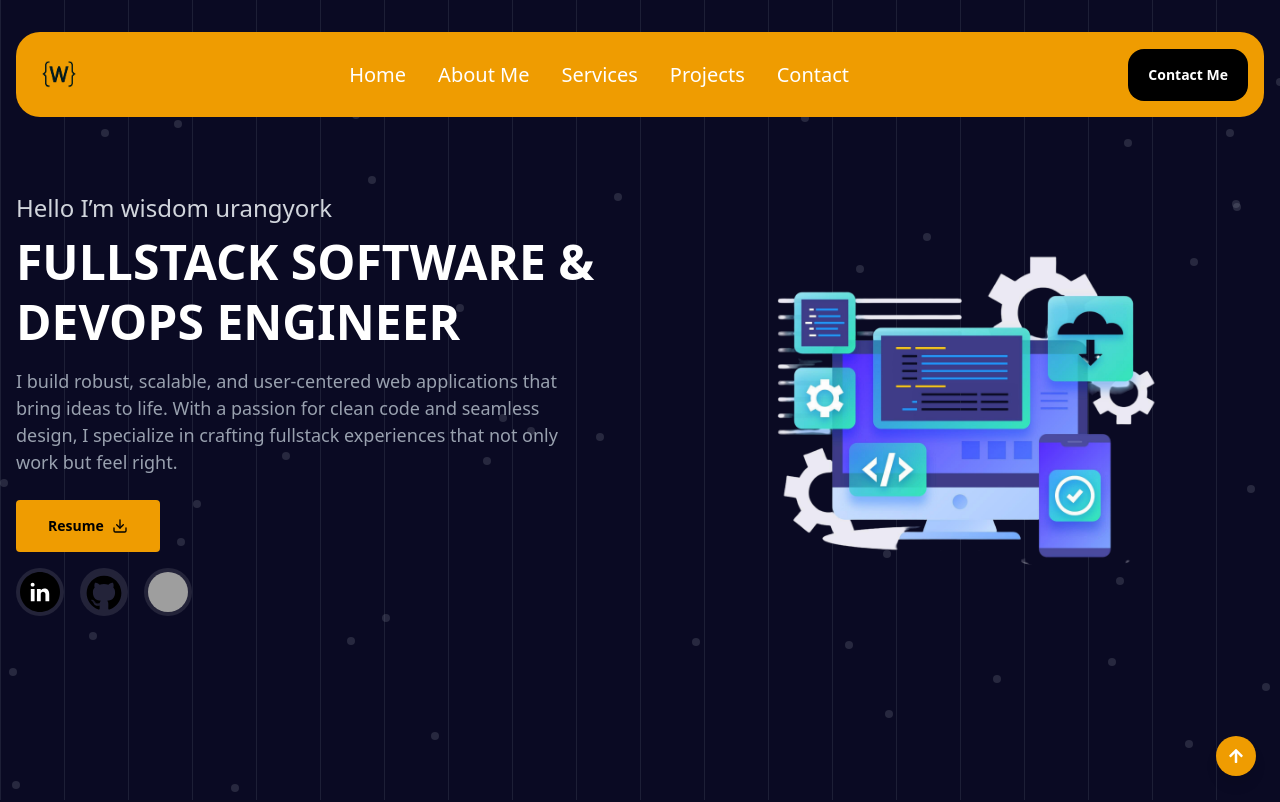
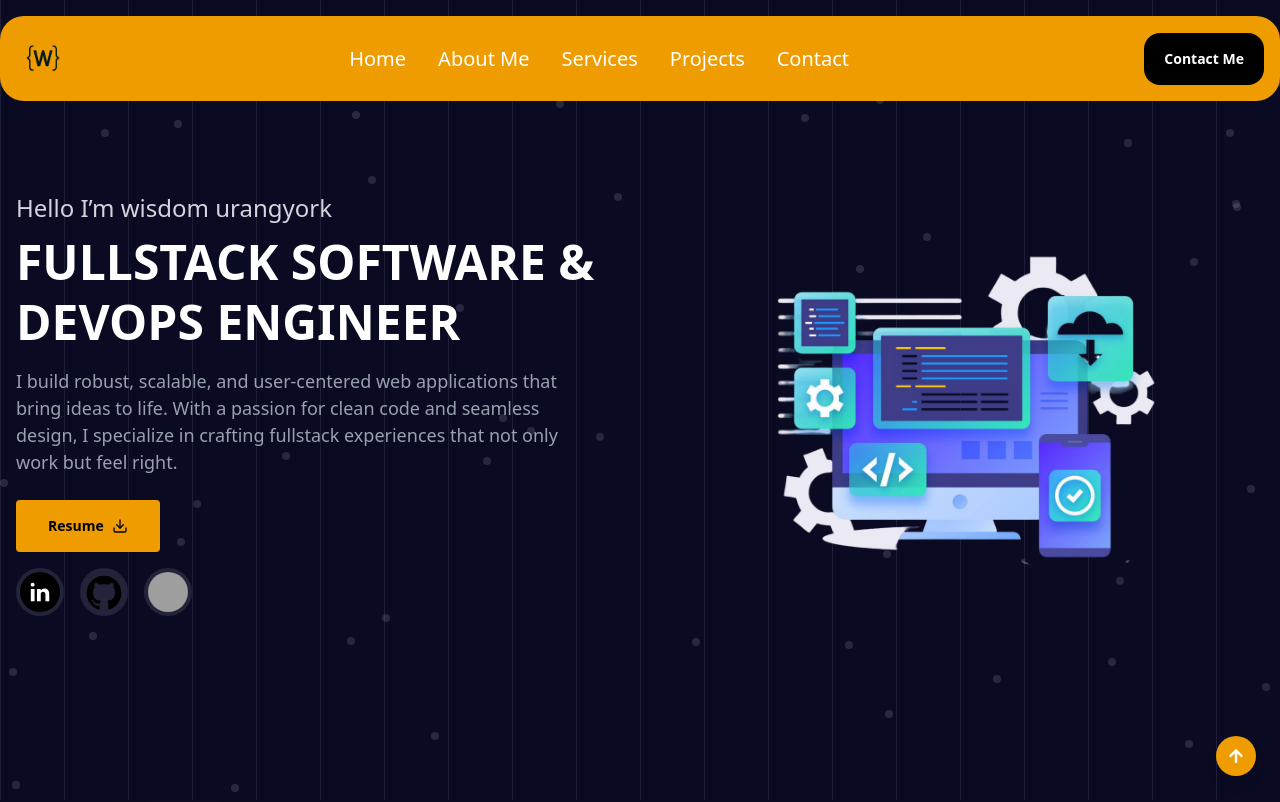
Before and after one commit to Codeprince001/my-portfolio, a React (Vite) app: page / in a window 1280 px wide. Shown: the top 802 px of the page. Built offline with nearby package versions, Linux system fonts and the light colour scheme; grey boxes are pictures that could not be loaded.

Commit message:
Feat: blur navbar on scroll and hide on scroll

```diff
--- a/src/components/Header.tsx
+++ b/src/components/Header.tsx
@@ -1,14 +1,45 @@
-import React, { useState } from 'react';
+import React, { useState, useEffect } from 'react';
 import { Menu, X } from 'lucide-react';
 import Logo from "../assets/brand-logo.png";
 
 const Header: React.FC = () => {
-  const [isOpen, setIsOpen] = useState<boolean>(false);
-  const toggleMenu = (): void => setIsOpen(!isOpen);
+  const [isOpen, setIsOpen] = useState(false);
+  const [isScrolled, setIsScrolled] = useState(false);
+  const [hideHeader, setHideHeader] = useState(false);
+
+  const toggleMenu = () => setIsOpen(!isOpen);
+
+  useEffect(() => {
+    let lastScrollY = window.scrollY;
+
+    const handleScroll = () => {
+      const currentY = window.scrollY;
+      setIsScrolled(currentY > 50);
+
+      if (window.innerWidth >= 768) {
+        // Hide header if past hero section (e.g., 600px) and scrolling down
+        if (currentY > 600 && currentY > lastScrollY) {
+          setHideHeader(true);
+        } else {
+          setHideHeader(false);
+        }
+      }
+
+      lastScrollY = currentY;
+    };
+
+    window.addEventListener('scroll', handleScroll);
+    return () => window.removeEventListener('scroll', handleScroll);
+  }, []);
 
   return (
-    <header className="w-full fixed top-0 left-0 z-50 p-4">
-      <div className="max-w-7xl mx-auto px-4 py-4 bg-brand m-4 rounded-3xl flex items-center justify-between">
+    <header
+      className={`
+        w-full fixed top-0 left-0 z-50 transition-all duration-300
+        ${hideHeader ? 'translate-y-[-100%]' : 'translate-y-0'}
+      `}
+    >
+      <div className={`max-w-7xl mx-auto px-4 py-4 bg-brand m-4 rounded-3xl flex items-center justify-between transition-all duration-300 ${isScrolled ? 'bg-brand/60 backdrop-blur-md shadow-md' : ''}`}>
         {/* Logo */}
         <div className="flex-shrink-0">
           <img src={Logo} alt="Logo" width={54} className="block" />
```
